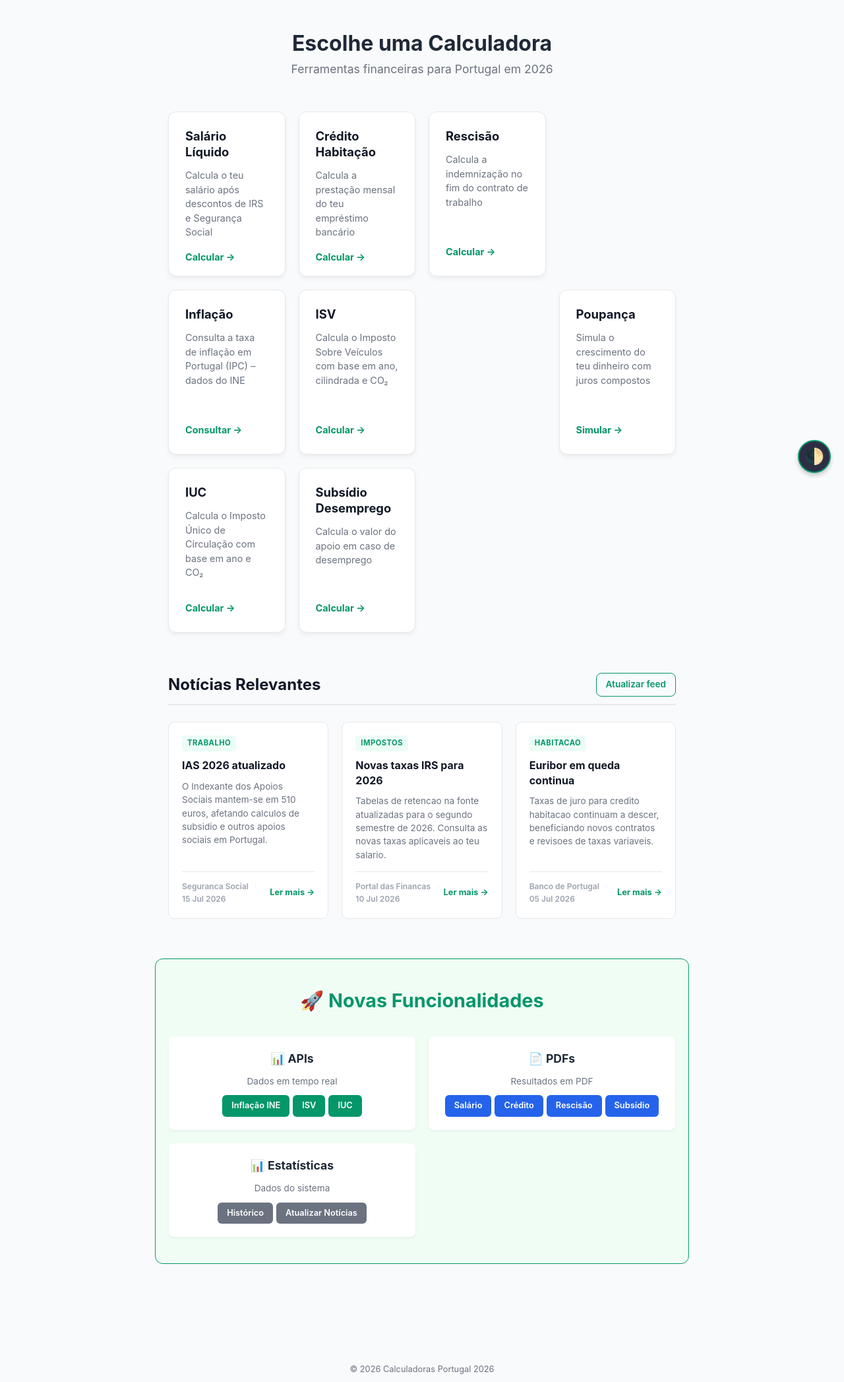
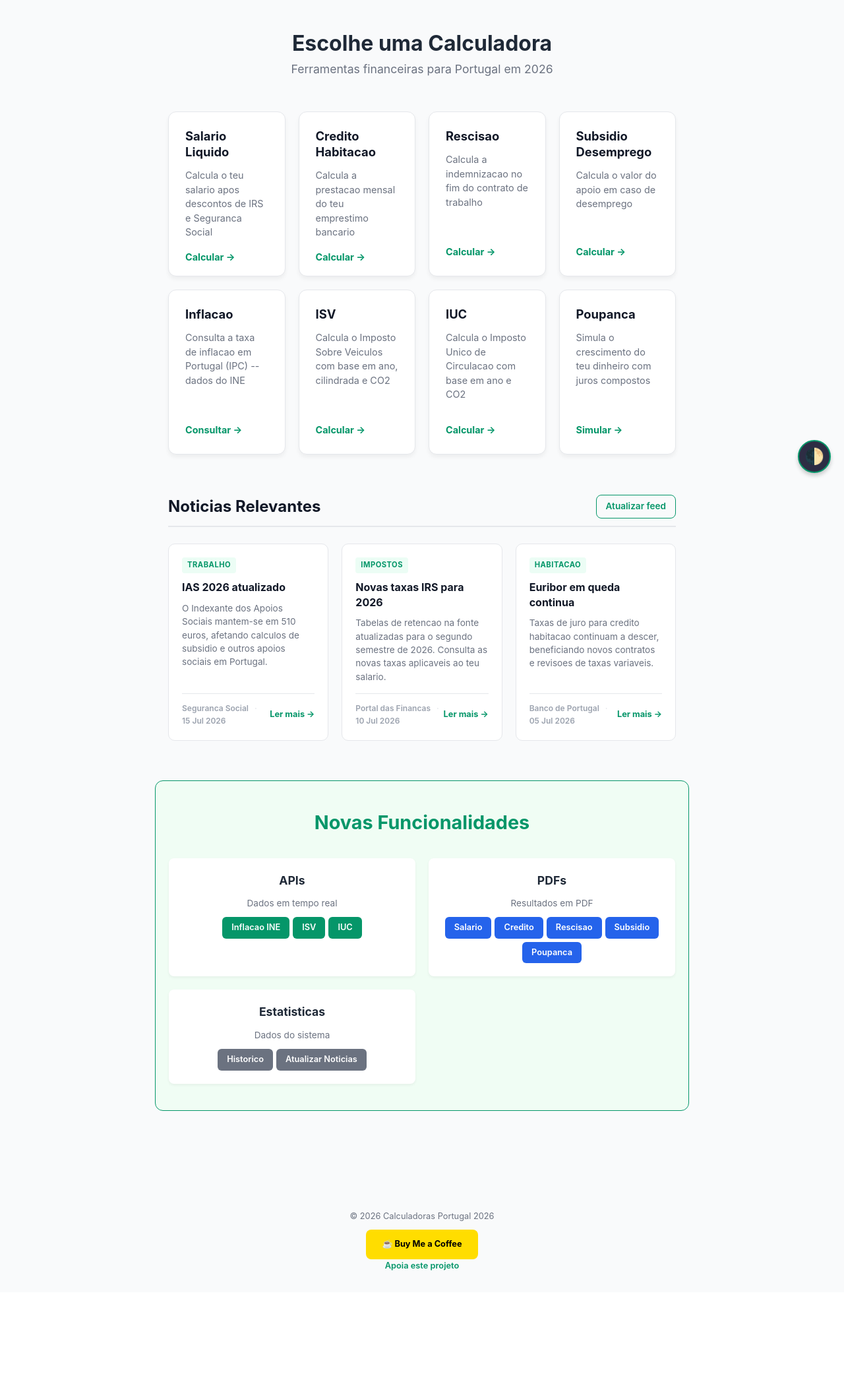
Before and after one commit to ondoreoku/calculadoras-portugal, a Flask app: page / in a window 1280 px wide. Shown: the part 63-2158 px from the top of the page at 66% size. After the commit the page ends 1989 px from the top, so only its background shows below. Run offline with Flask 3, Linux system fonts and the light colour scheme; data that the repository does not hold is empty.

Commit message:
fix: corrige grid home, links PDF, rota IUC duplicada + melhorias CSS

```diff
--- a/templates/home.html
+++ b/templates/home.html
@@ -1,88 +1,75 @@
 {% extends "base.html" %}
 
-{# ========================================================================== #}
-{# BLOCO: title                                                               #}
-{# ========================================================================== #}
-{% block title %}Início — Calculadoras Portugal 2026{% endblock %}
-
-{# ========================================================================== #}
-{# BLOCO: main_class                                                          #}
-{# ========================================================================== #}
+{% block title %}Inicio -- Calculadoras Portugal 2026{% endblock %}
 {% block main_class %}home{% endblock %}
 
-{# ========================================================================== #}
-{# BLOCO: content                                                             #}
-{# ========================================================================== #}
 {% block content %}
     <div class="container">
-        {# Título principal #}
         <h1>Escolhe uma Calculadora</h1>
         <p class="subtitulo">Ferramentas financeiras para Portugal em 2026</p>
 
-        {# CARDS DAS CALCULADORAS #}
         <section class="sugestoes">
             <a href="/salario" class="card-link">
                 <div class="card">
-                    <h2>Salário Líquido</h2>
-                    <p>Calcula o teu salário após descontos de IRS e Segurança Social</p>
+                    <h2>Salario Liquido</h2>
+                    <p>Calcula o teu salario apos descontos de IRS e Seguranca Social</p>
                     <span class="card-acao">Calcular &rarr;</span>
                 </div>
             </a>
             <a href="/credito" class="card-link">
                 <div class="card">
-                    <h2>Crédito Habitação</h2>
-                    <p>Calcula a prestação mensal do teu empréstimo bancário</p>
+                    <h2>Credito Habitacao</h2>
+                    <p>Calcula a prestacao mensal do teu emprestimo bancario</p>
                     <span class="card-acao">Calcular &rarr;</span>
                 </div>
             </a>
             <a href="/rescisao" class="card-link">
                 <div class="card">
-                    <h2>Rescisão</h2>
-                    <p>Calcula a indemnização no fim do contrato de trabalho</p>
+                    <h2>Rescisao</h2>
+                    <p>Calcula a indemnizacao no fim do contrato de trabalho</p>
                     <span class="card-acao">Calcular &rarr;</span>
                 </div>
             </a>
             <a href="/subsidio" class="card-link">
+                <div class="card">
+                    <h2>Subsidio Desemprego</h2>
+                    <p>Calcula o valor do apoio em caso de desemprego</p>
+                    <span class="card-acao">Calcular &rarr;</span>
+                </div>
+            </a>
             <a href="/inflacao" class="card-link">
                 <div class="card">
-                    <h2>Inflação</h2>
-                    <p>Consulta a taxa de inflação em Portugal (IPC) – dados do INE</p>
+                    <h2>Inflacao</h2>
+                    <p>Consulta a taxa de inflacao em Portugal (IPC) -- dados do INE</p>
                     <span class="card-acao">Consultar &rarr;</span>
                 </div>
             </a>
             <a href="/isv" class="card-link">
                 <div class="card">
                     <h2>ISV</h2>
-                    <p>Calcula o Imposto Sobre Veículos com base em ano, cilindrada e CO₂</p>
+                    <p>Calcula o Imposto Sobre Veiculos com base em ano, cilindrada e CO2</p>
                     <span class="card-acao">Calcular &rarr;</span>
                 </div>
             </a>
             <a href="/iuc" class="card-link">
+                <div class="card">
+                    <h2>IUC</h2>
+                    <p>Calcula o Imposto Unico de Circulacao com base em ano e CO2</p>
+                    <span class="card-acao">Calcular &rarr;</span>
+                </div>
+            </a>
             <a href="/poupanca" class="card-link">
                 <div class="card">
-                    <h2>Poupança</h2>
+                    <h2>Poupanca</h2>
                     <p>Simula o crescimento do teu dinheiro com juros compostos</p>
                     <span class="card-acao">Simular &rarr;</span>
                 </div>
             </a>
-                <div class="card">
-                    <h2>IUC</h2>
-                    <p>Calcula o Imposto Único de Circulação com base em ano e CO₂</p>
-                    <span class="card-acao">Calcular &rarr;</span>
-                </div>
-            </a>
-                <div class="card">
-                    <h2>Subsídio Desemprego</h2>
-                    <p>Calcula o valor do apoio em caso de desemprego</p>
-                    <span class="card-acao">Calcular &rarr;</span>
-                </div>
-            </a>
         </section>
 
-        {# FEED DE NOTÍCIAS #}
         <section class="noticias">
             <div class="noticias-header">
-                <h2>Notícias Relevantes</h2>
+                <h2>Noticias Relevantes</h2>
                 <a href="/atualizar_noticias" class="atualizar-link">Atualizar feed</a>
             </div>
             <div class="noticias-grid">
@@ -90,7 +77,7 @@
                 <article class="noticia">
                     <span class="noticia-categoria">{{ noticia.categoria }}</span>
                     <h3>
-                        <a href="{{ noticia.url }}" class="noticia-titulo-link">
+                        <a href="{{ noticia.url }}" class="noticia-titulo-link" target="_blank" rel="noopener noreferrer">
                             {{ noticia.titulo }}
                         </a>
                     </h3>
@@ -98,55 +85,50 @@
                     <div class="noticia-rodape">
                         <span class="noticia-meta">
                             {{ noticia.fonte }}
-                            <span class="separador">·</span>
+                            <span class="separador">&middot;</span>
                             {{ noticia.data }}
                         </span>
-                        <a href="{{ noticia.url }}" class="ler-mais">Ler mais &rarr;</a>
+                        <a href="{{ noticia.url }}" class="ler-mais" target="_blank" rel="noopener noreferrer">Ler mais &rarr;</a>
                     </div>
                 </article>
                 {% else %}
                 <article class="noticia noticia-vazia">
-                    <p>Sem notícias disponíveis de momento.
+                    <p>Sem noticias disponiveis de momento.
                     <a href="/atualizar_noticias">Atualizar feed</a></p>
                 </article>
                 {% endfor %}
             </div>
         </section>
 
-        {# ==================================================================== #}
-        {# NOVAS FUNCIONALIDADES - APIs e PDFs                                  #}
-        {# ==================================================================== #}
         <section class="novas-funcionalidades" style="margin-top:60px;padding:40px 20px;background:#f0fdf4;border-radius:12px;border:1px solid #059669;">
-            <h2 style="color:#059669;text-align:center;margin-bottom:30px;">🚀 Novas Funcionalidades</h2>
+            <h2 style="color:#059669;text-align:center;margin-bottom:30px;">Novas Funcionalidades</h2>
             <div style="display:grid;grid-template-columns:repeat(auto-fit,minmax(250px,1fr));gap:20px;">
-
                 <div style="background:white;padding:20px;border-radius:8px;text-align:center;box-shadow:0 2px 4px rgba(0,0,0,0.05);">
-                    <h3 style="font-size:1.1rem;color:#1f2937;">📊 APIs</h3>
+                    <h3 style="font-size:1.1rem;color:#1f2937;">APIs</h3>
                     <p style="font-size:0.85rem;color:#6b7280;margin:10px 0;">Dados em tempo real</p>
                     <div style="display:flex;flex-wrap:wrap;justify-content:center;gap:5px;">
-                        <a href="/api/ine/inflacao" target="_blank" style="display:inline-block;background:#059669;color:white;padding:6px 14px;border-radius:6px;text-decoration:none;font-weight:600;font-size:0.8rem;">Inflação INE</a>
+                        <a href="/api/ine/inflacao" target="_blank" style="display:inline-block;background:#059669;color:white;padding:6px 14px;border-radius:6px;text-decoration:none;font-weight:600;font-size:0.8rem;">Inflacao INE</a>
                         <a href="/api/carros/isv?ano=2020&cilindrada=2000&co2=150" target="_blank" style="display:inline-block;background:#059669;color:white;padding:6px 14px;border-radius:6px;text-decoration:none;font-weight:600;font-size:0.8rem;">ISV</a>
                         <a href="/api/carros/iuc?ano=2020&co2=150" target="_blank" style="display:inline-block;background:#059669;color:white;padding:6px 14px;border-radius:6px;text-decoration:none;font-weight:600;font-size:0.8rem;">IUC</a>
                     </div>
                 </div>
-
                 <div style="background:white;padding:20px;border-radius:8px;text-align:center;box-shadow:0 2px 4px rgba(0,0,0,0.05);">
-                    <h3 style="font-size:1.1rem;color:#1f2937;">📄 PDFs</h3>
+                    <h3 style="font-size:1.1rem;color:#1f2937;">PDFs</h3>
                     <p style="font-size:0.85rem;color:#6b7280;margin:10px 0;">Resultados em PDF</p>
                     <div style="display:flex;flex-wrap:wrap;justify-content:center;gap:5px;">
-                        <a href="/salario/pdf?salario_bruto=1500" target="_blank" style="display:inline-block;background:#2563eb;color:white;padding:6px 14px;border-radius:6px;text-decoration:none;font-weight:600;font-size:0.8rem;">Salário</a>
-                        <a href="/credito/pdf?valor_imovel=200000&entrada=40000" target="_blank" style="display:inline-block;background:#2563eb;color:white;padding:6px 14px;border-radius:6px;text-decoration:none;font-weight:600;font-size:0.8rem;">Crédito</a>
-                        <a href="/rescisao/pdf?vencimento_base=1200" target="_blank" style="display:inline-block;background:#2563eb;color:white;padding:6px 14px;border-radius:6px;text-decoration:none;font-weight:600;font-size:0.8rem;">Rescisão</a>
-                        <a href="/subsidio/pdf?media_salarial=1200" target="_blank" style="display:inline-block;background:#2563eb;color:white;padding:6px 14px;border-radius:6px;text-decoration:none;font-weight:600;font-size:0.8rem;">Subsídio</a>
+                        <a href="/salario/pdf?salario_bruto=1500&regime=outrem" target="_blank" style="display:inline-block;background:#2563eb;color:white;padding:6px 14px;border-radius:6px;text-decoration:none;font-weight:600;font-size:0.8rem;">Salario</a>
+                        <a href="/credito/pdf?valor_imovel=200000&entrada=40000&prazo_anos=30&spread=1.5&euribor=3.5" target="_blank" style="display:inline-block;background:#2563eb;color:white;padding:6px 14px;border-radius:6px;text-decoration:none;font-weight:600;font-size:0.8rem;">Credito</a>
+                        <a href="/rescisao/pdf?vencimento_base=1200&subsidio_alimentacao=6.0&data_inicio=2020-01-15&data_fim=2026-07-16&motivo=caducidade_termo" target="_blank" style="display:inline-block;background:#2563eb;color:white;padding:6px 14px;border-radius:6px;text-decoration:none;font-weight:600;font-size:0.8rem;">Rescisao</a>
+                        <a href="/subsidio/pdf?media_salarial=1200&idade=30&meses_desconto=12" target="_blank" style="display:inline-block;background:#2563eb;color:white;padding:6px 14px;border-radius:6px;text-decoration:none;font-weight:600;font-size:0.8rem;">Subsidio</a>
+                        <a href="/poupanca/pdf?capital_inicial=1000&contribuicao_mensal=100&taxa_juro=5&periodo=10" target="_blank" style="display:inline-block;background:#2563eb;color:white;padding:6px 14px;border-radius:6px;text-decoration:none;font-weight:600;font-size:0.8rem;">Poupanca</a>
                     </div>
                 </div>
-
                 <div style="background:white;padding:20px;border-radius:8px;text-align:center;box-shadow:0 2px 4px rgba(0,0,0,0.05);">
-                    <h3 style="font-size:1.1rem;color:#1f2937;">📊 Estatísticas</h3>
+                    <h3 style="font-size:1.1rem;color:#1f2937;">Estatisticas</h3>
                     <p style="font-size:0.85rem;color:#6b7280;margin:10px 0;">Dados do sistema</p>
                     <div style="display:flex;flex-wrap:wrap;justify-content:center;gap:5px;">
-                        <a href="/historico" style="display:inline-block;background:#6b7280;color:white;padding:6px 14px;border-radius:6px;text-decoration:none;font-weight:600;font-size:0.8rem;">Histórico</a>
-                        <a href="/atualizar_noticias" style="display:inline-block;background:#6b7280;color:white;padding:6px 14px;border-radius:6px;text-decoration:none;font-weight:600;font-size:0.8rem;">Atualizar Notícias</a>
+                        <a href="/historico" style="display:inline-block;background:#6b7280;color:white;padding:6px 14px;border-radius:6px;text-decoration:none;font-weight:600;font-size:0.8rem;">Historico</a>
+                        <a href="/atualizar_noticias" style="display:inline-block;background:#6b7280;color:white;padding:6px 14px;border-radius:6px;text-decoration:none;font-weight:600;font-size:0.8rem;">Atualizar Noticias</a>
                     </div>
                 </div>
             </div>
--- a/templates/salario.html
+++ b/templates/salario.html
@@ -69,7 +69,7 @@
                 <button type="submit" class="btn-main">Calcular Salário</button>
             </form>
             <div style="text-align:center;margin-top:15px;">
-                <a href="/salario/pdf?salario_bruto={{ bruto }}/salario/pdf?salario_bruto=1500regime={{ regime }}" target="_blank" style="display:inline-block;background:#2563eb;color:white;padding:10px 20px;border-radius:8px;text-decoration:none;font-weight:600;">📄 Baixar PDF</a>
+                <a href="/salario/pdf?salario_bruto={{ bruto }}&regime={{ regime }}" target="_blank" style="display:inline-block;background:#2563eb;color:white;padding:10px 20px;border-radius:8px;text-decoration:none;font-weight:600;">📄 Baixar PDF</a>
                 <span style="color:#6b7280;font-size:0.8rem;margin-left:10px;">(exemplo com 1500€)</span>
             </div>
 
```
Also changed, not shown: clean_app.py (added, +38 -0 lines), 15 other files.
